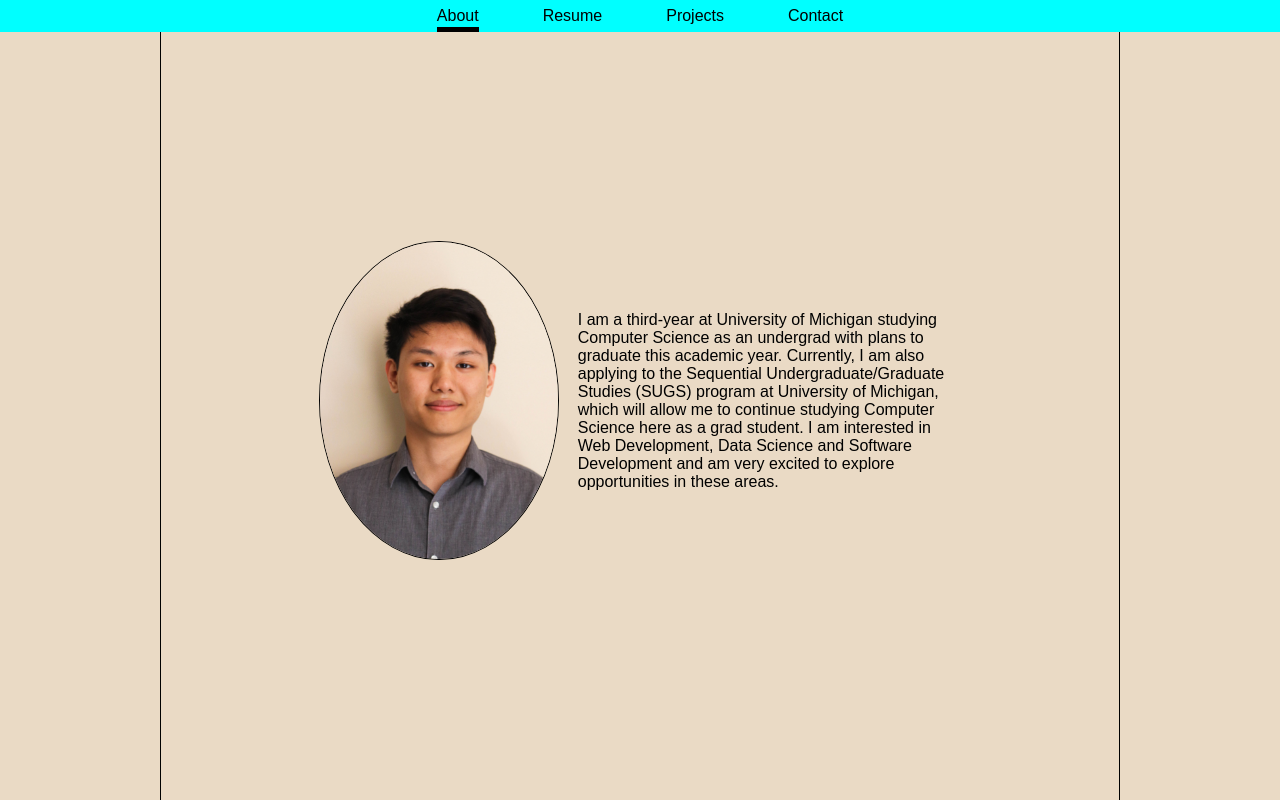
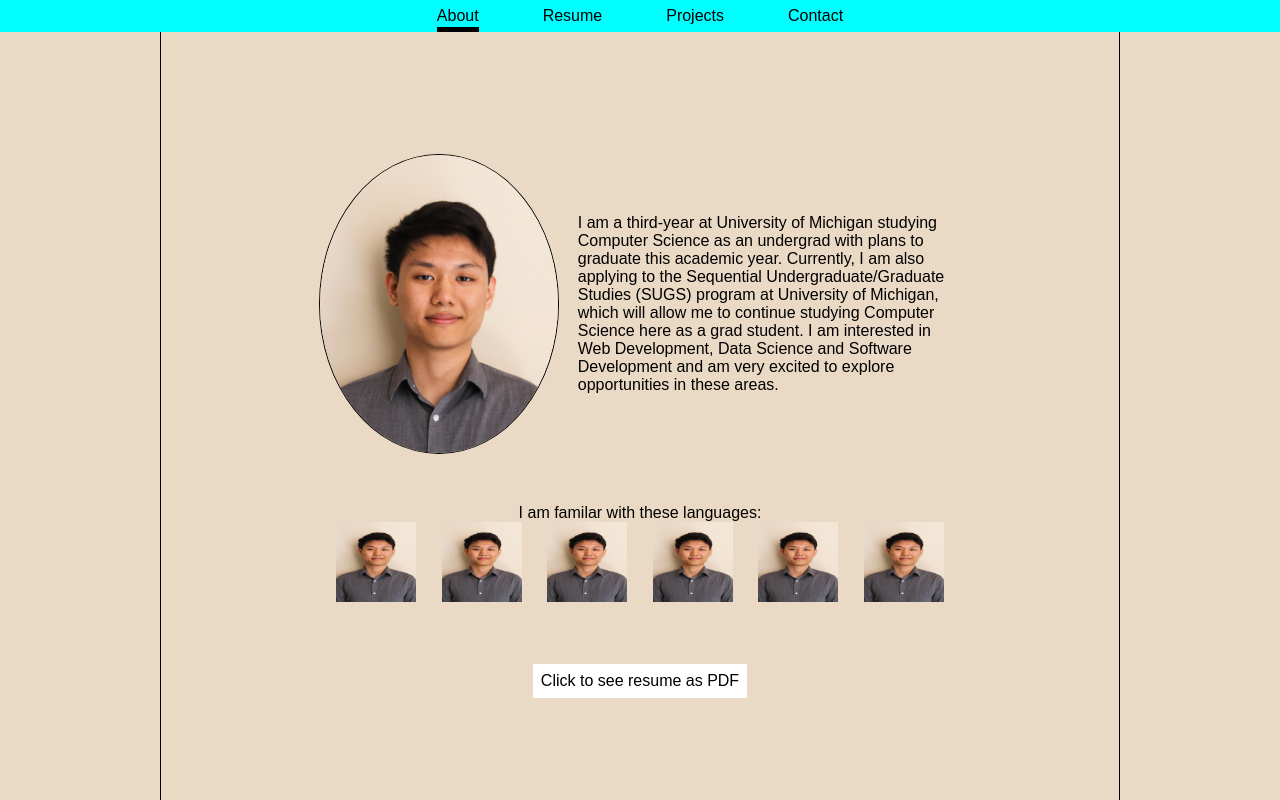
Before and after one commit to sf200212345/sf200212345.github.io, a React (Create React App) app: page / in a window 1280 px wide. Shown: the top 800 px of the page. Built offline with nearby package versions, Linux system fonts and the light colour scheme.

Commit message:
Completed skeleton for about component, added the languages and resume part

```diff
--- a/src/App.css
+++ b/src/App.css
@@ -25,34 +25,6 @@
     border: 1px solid black;
     border-bottom: none;
     width: 75vw;
-  }
-
-/*About*/
-  #about {
-    display: flex;
-    align-items: center;
-    justify-content: center;
-  }
-
-  .pp, .bio {
-    display: inline-block;
-    margin: 0 1%;
-  }
-
-  .pp {
-    overflow: hidden;
-    border-radius: 50%;
-    width: max(25%, 225px);
-    height: 40%;
-    border: 1px solid black;
-  }
-
-  .pp img {
-    width: 100%;
-  }
-
-  .bio {
-    max-width: 40%;
   }
 
   /*Footer*/
--- a/src/components/About.js
+++ b/src/components/About.js
@@ -1,16 +1,25 @@
 import React from 'react';
+import "./styles/About.css";
+import aboutData from "../data/about-data.json";
 /*
   personal bio, profile picture, languages/technologies I know
 */
 const About = () => {
   return (
     <div className='section' id='about'>
-      <div className='pp'>
-        <img src={require('../images/headshot.jpg')} alt='headshot.jpg' />
+      <div className='pic-bio'>
+        <div className='pp'>
+          <img src={require('../images/headshot.jpg')} alt='headshot.jpg' />
+        </div>
+        <div className='bio'>
+          <span>I am a third-year at University of Michigan studying Computer Science as an undergrad with plans to graduate this academic year. Currently, I am also applying to the Sequential Undergraduate/Graduate Studies (SUGS) program at University of Michigan, which will allow me to continue studying Computer Science here as a grad student. I am interested in Web Development, Data Science and Software Development and am very excited to explore opportunities in these areas.</span>
+        </div>
       </div>
-      <div className='bio'>
-      I am a third-year at University of Michigan studying Computer Science as an undergrad with plans to graduate this academic year. Currently, I am also applying to the Sequential Undergraduate/Graduate Studies (SUGS) program at University of Michigan, which will allow me to continue studying Computer Science here as a grad student. I am interested in Web Development, Data Science and Software Development and am very excited to explore opportunities in these areas.
+      <div className='languages'>
+        <span>I am familar with these languages:</span>
+        <div>{ aboutData.map(curr => (<img src={require('../images/headshot.jpg')} alt='headshot.jpg' />)) }</div>
       </div>
+      <a href='https://sf200212345.github.io/resume.pdf'>Click to see resume as PDF</a>
     </div>
   );
 };
--- a/src/components/Resume.js
+++ b/src/components/Resume.js
@@ -1,5 +1,5 @@
 import React from 'react';
-//contains the education and work experience sections of the resume
+//contains the education and work experience sections of the resume, have the actual resume downloadable
 const Resume = () => {
   return (
     <div className='section' id="resume">
--- /dev/null
+++ b/src/components/styles/About.css
@@ -0,0 +1,57 @@
+#about {
+    display: flex;
+    align-items: center;
+    justify-content: center;
+    flex-direction: column;
+}
+
+.pic-bio {
+    display: flex;
+    align-items: center;
+    justify-content: center;
+    height: 50vh;
+    width: 100%;
+}
+
+.languages {
+    height: 20vh;
+    text-align: center;
+}
+
+.pp, .bio {
+    display: inline-block;
+    margin: 0 1%;
+}
+
+.pp {
+    overflow: hidden;
+    border-radius: 50%;
+    width: max(25%, 225px);
+    height: 75%;
+    border: 1px solid black;
+}
+
+.pp img {
+    width: 100%;
+}
+
+.bio {
+    max-width: 40%;
+}
+
+.languages img {
+    margin: 0 1vw;
+    height: 10vh;
+    width: 10vh;
+}
+
+#about a {
+    background-color: white;
+    padding: 1vh;
+    text-decoration: none;
+}
+
+#about a:hover {
+    background-color: blue;
+    text-decoration: none;
+}
--- /dev/null
+++ b/src/data/about-data.json
@@ -0,0 +1,26 @@
+[
+    {
+        "id": 0,
+        "image": "c++.jpg"
+    },
+    {
+        "id": 1,
+        "image": "python.jpg"
+    },
+    {
+        "id": 2,
+        "image": "oraclesql.jpg"
+    },
+    {
+        "id": 3,
+        "image": "mongodb.jpg"
+    },
+    {
+        "id": 4,
+        "image": "javascript.jpg"
+    },
+    {
+        "id": 5,
+        "image": "react.jpg"
+    }
+]
```
Also changed, not shown: 1 other file (tests, documents, lock files or other folders).
